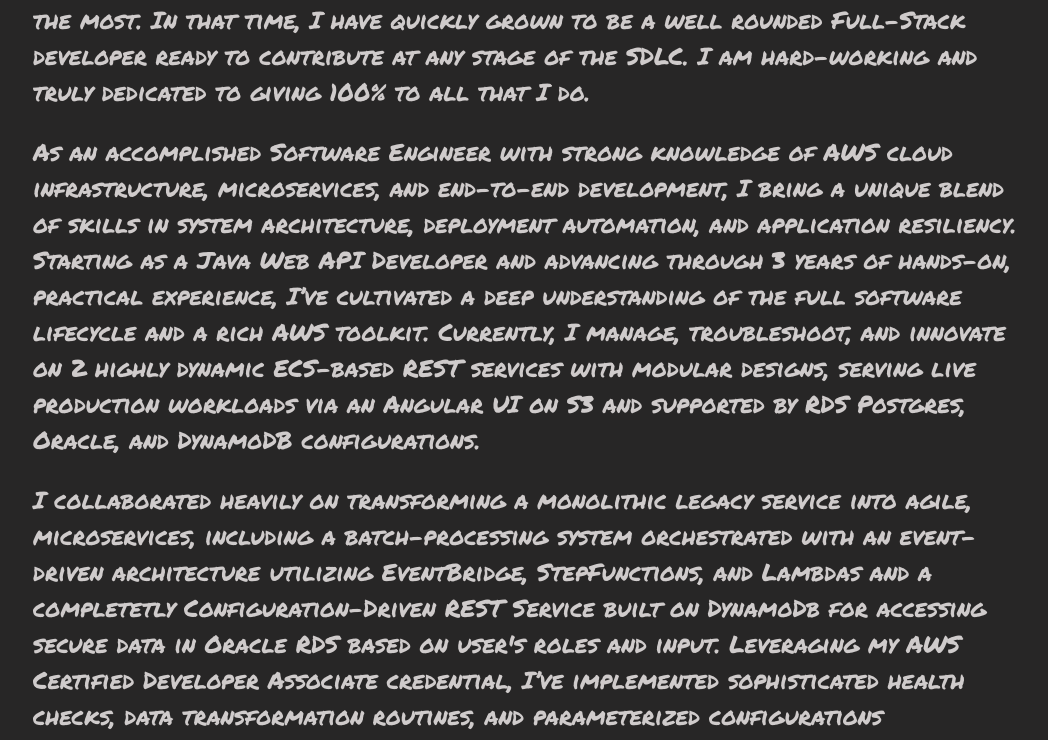
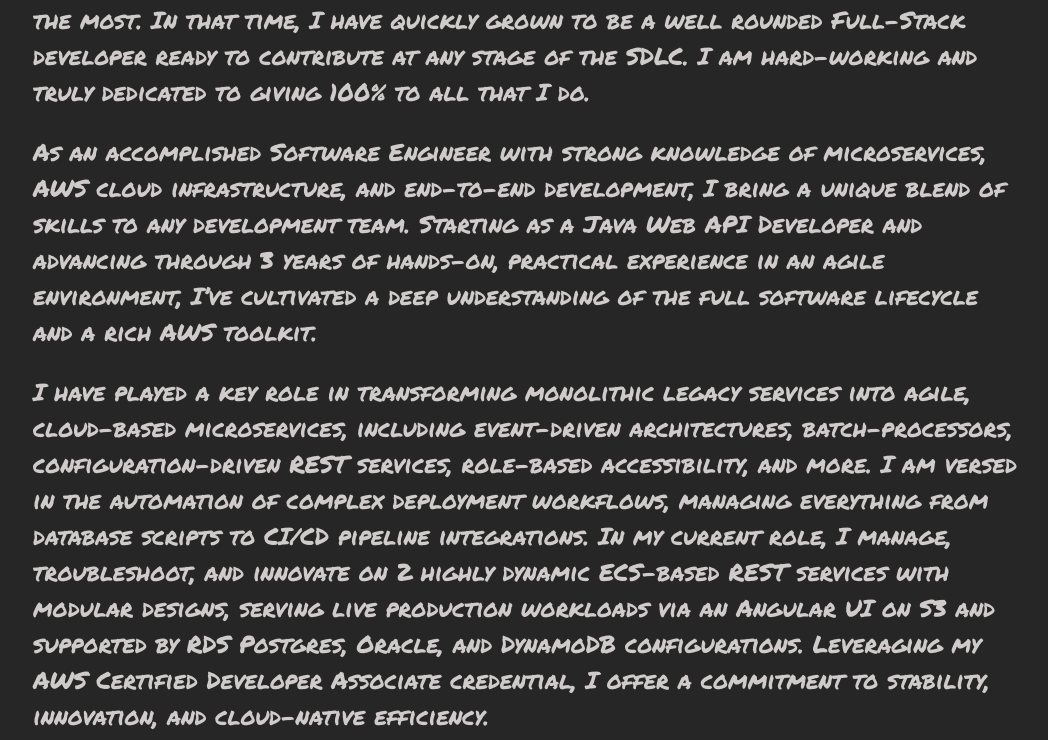
Before and after one commit to michael-albright/My-Portfolio, a React (Create React App) app: page / in a window 1280 px wide. Shown: the part 783-1523 px from the top of the page, without its empty margins (115-1163 px from the left). Built offline with nearby package versions, Linux system fonts and the light colour scheme.

Commit message:
update resume, about me

```diff
--- a/src/components/AboutMe.js
+++ b/src/components/AboutMe.js
@@ -16,28 +16,22 @@
                 to giving 100% to all that I do.
                 </p>
                 <p className="about-content mt-4">
-                As an accomplished Software Engineer with strong knowledge of AWS cloud infrastructure,
-                microservices, and end-to-end development, I bring a unique blend of skills in system
-                architecture, deployment automation, and application resiliency. Starting as a Java Web
-                API Developer and advancing through 3 years of hands-on, practical experience, I’ve cultivated a
-                deep understanding of the full software lifecycle and a rich AWS toolkit. Currently, I manage,
-                troubleshoot, and innovate on 2 highly dynamic ECS-based REST services with modular designs,
-                serving live production workloads via an Angular UI on S3 and supported by RDS Postgres, Oracle,
-                and DynamoDB configurations.
+                As an accomplished Software Engineer with strong knowledge of microservices, AWS cloud
+                infrastructure, and end-to-end development, I bring a unique blend of skills to any
+                development team. Starting as a Java Web API Developer and advancing through 3 years of
+                hands-on, practical experience in an agile environment, I’ve cultivated a deep
+                understanding of the full software lifecycle and a rich AWS toolkit.
                 </p>
                 <p className="about-content mt-4">
-                I collaborated heavily on transforming a monolithic legacy service into agile,
-                microservices, including a batch-processing system orchestrated with
-                an event-driven architecture utilizing EventBridge, StepFunctions, and Lambdas
-                and a completetly Configuration-Driven REST Service built on DynamoDb
-                for accessing secure data in Oracle RDS based on user's roles and input.
-                Leveraging my AWS Certified Developer Associate credential, I’ve implemented
-                sophisticated health checks, data transformation routines, and parameterized
-                configurations throughout our services. I’m also well versed in Docker, Jenkins,
-                Nexus, and the automation of complex deployment workflows, managing everything
-                from database scripts to CI/CD pipeline integrations. My work ensures seamless,
-                secure deployments across Parameter Store, Secrets Manager, Route53, and CloudWatch
-                and a commitment to stability, innovation, and cloud-native efficiency.
+                I have played a key role in transforming monolithic legacy services into agile,
+                cloud-based microservices, including event-driven architectures, batch-processors,
+                configuration-driven REST services, role-based accessibility, and more. I am versed
+                in the automation of complex deployment workflows, managing everything from database
+                scripts to CI/CD pipeline integrations. In my current role, I manage, troubleshoot, and
+                innovate on 2 highly dynamic ECS-based REST services with modular designs, serving live
+                production workloads via an Angular UI on S3 and supported by RDS Postgres, Oracle, and
+                DynamoDB configurations. Leveraging my AWS Certified Developer Associate credential, I
+                offer a commitment to stability, innovation, and cloud-native efficiency.
                 </p>
                 <p className="about-content mt-4">
                 While my technical skills are current, polished, and growing daily I lean on my
```
Also changed, not shown: 1 other file (tests, documents, lock files or other folders).
